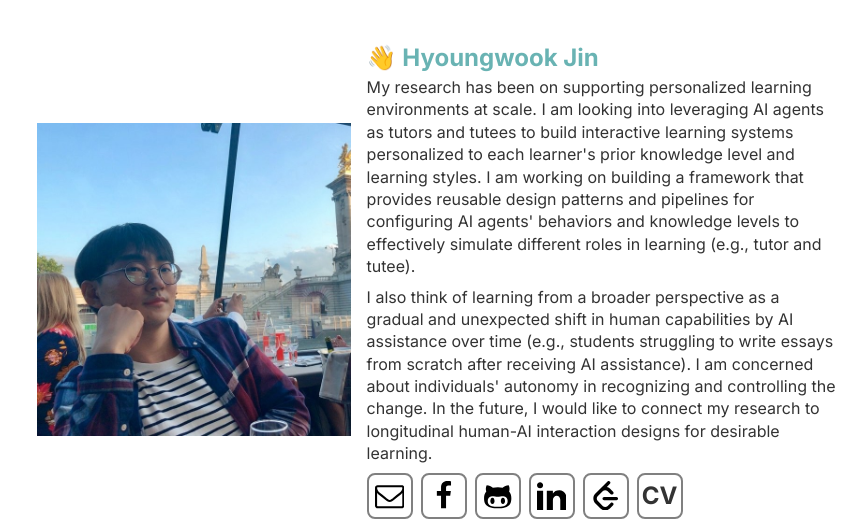
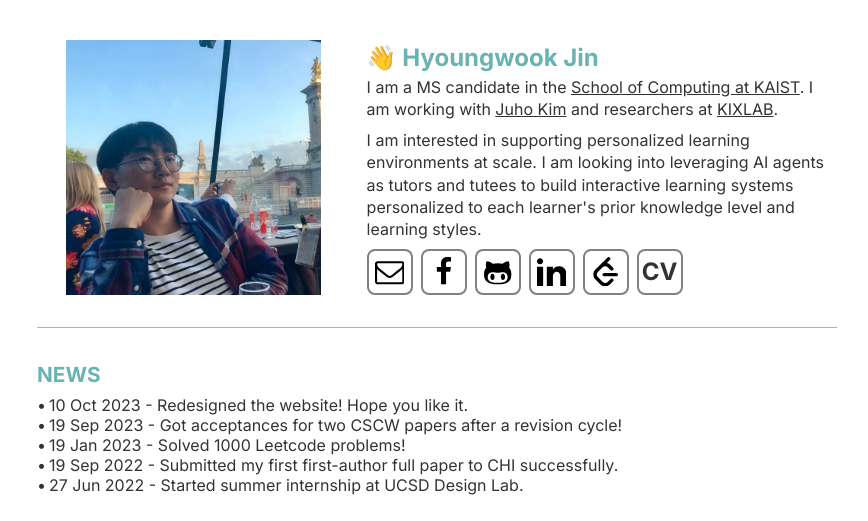
Before and after one commit to jhw123/jhw123.github.com, a Next.js app: page / in a window 1280 px wide. Shown: the top 521 px of the page, without its empty margins (203-1071 px from the left). Built offline with nearby package versions, Linux system fonts and the light colour scheme.

Commit message:
💬 update introduction

```diff
--- a/src/app/page.tsx
+++ b/src/app/page.tsx
@@ -1,6 +1,7 @@
 'use client'
 import { ContactIcon } from '@/component/contactIcon'
 import { Divider } from '@/component/divider'
+import { ExternalLink } from '@/component/externalLink'
 import { ListItem } from '@/component/listItem'
 import { BodyText } from '@/component/text/body'
 import { HeaderText } from '@/component/text/header'
@@ -41,18 +42,15 @@ export default function Home() {
             </h1>
 
             <BodyText marginBottom={8}>
-              My research has been on supporting personalized learning environments at scale. I am looking into
-              leveraging AI agents as tutors and tutees to build interactive learning systems personalized to each
-              learner&apos;s prior knowledge level and learning styles. I am working on building a framework that
-              provides reusable design patterns and pipelines for configuring AI agents&apos; behaviors and knowledge
-              levels to effectively simulate different roles in learning (e.g., tutor and tutee).
+              I am a MS candidate in the{' '}
+              <ExternalLink href="https://cs.kaist.ac.kr/">School of Computing at KAIST</ExternalLink>. I am working
+              with <ExternalLink href="https://juhokim.com">Juho Kim</ExternalLink> and researchers at{' '}
+              <ExternalLink href="https://www.kixlab.org/">KIXLAB</ExternalLink>.
             </BodyText>
             <BodyText marginBottom={8}>
-              I also think of learning from a broader perspective as a gradual and unexpected shift in human
-              capabilities by AI assistance over time (e.g., students struggling to write essays from scratch after
-              receiving AI assistance). I am concerned about individuals&apos; autonomy in recognizing and controlling
-              the change. In the future, I would like to connect my research to longitudinal human-AI interaction
-              designs for desirable learning.
+              I am interested in supporting personalized learning environments at scale. I am looking into leveraging AI
+              agents as tutors and tutees to build interactive learning systems personalized to each learner&apos;s
+              prior knowledge level and learning styles.
             </BodyText>
 
             <LinkSection>
--- /dev/null
+++ b/src/component/externalLink.tsx
@@ -0,0 +1,17 @@
+import { View } from '@/design/foundation'
+import styled from '@emotion/styled'
+
+interface Props {
+  href: string
+  children: React.ReactNode
+}
+
+export const ExternalLink = View<Props>(({ href, children, ...props }) => {
+  return (
+    <Container {...props} href={href} target={'_blank'} rel="noreferrer">
+      {children}
+    </Container>
+  )
+})
+
+const Container = styled.a``
```
